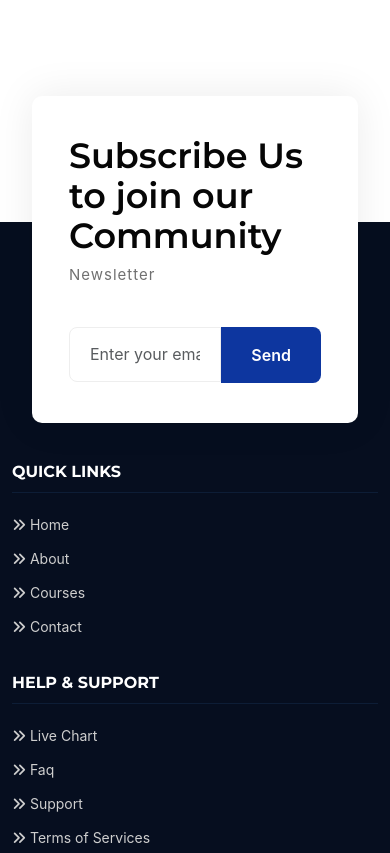
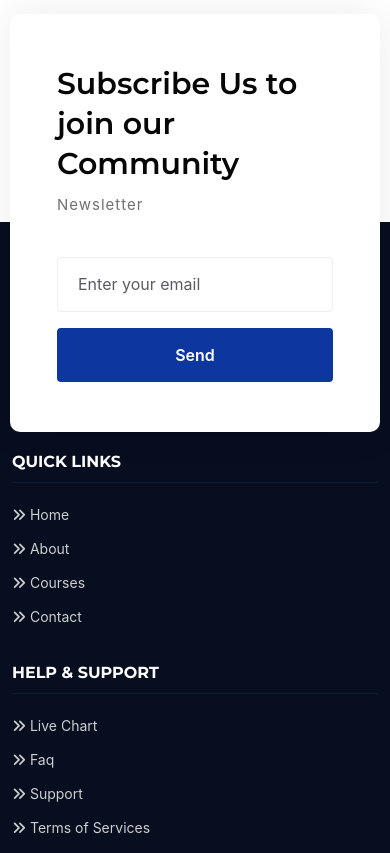
Before and after one commit to qoucname2202/the-studious, a plain HTML site: page index.html in a window 390 px wide. Shown: the part 10940-11793 px from the top of the page. Drawn offline with nearby package versions, Linux system fonts and the light colour scheme; a script that the page names is missing.

Commit message:
Fix responsive footer mobile

```diff
--- a/app/scss/layout/_footer.scss
+++ b/app/scss/layout/_footer.scss
@@ -1,5 +1,6 @@
 @use '../globals/colors' as *;
 @use '../globals/fonts' as *;
+@use '../util/breakpoints' as *;
 .footer {
 	margin-top: 100px;
 	&-about {
@@ -155,8 +156,6 @@
 			border-radius: 0 8px 8px 0;
 		}
 	}
-}
-
 	.form-control:focus {
 		outline: 0;
 		border: #91e6c4;
@@ -164,16 +163,14 @@
 		box-shadow: 0 0 0 0.2rem rgba(46, 202, 139, 0.25);
 	}
 	.mt-columns {
-	padding-top: 120px;
+		margin-top: 120px;
 	}
 	.columns-2 {
 		margin-top: 1.2em;
 	}
-
 	.border-about {
 		border-left: 1px solid rgba(64, 73, 82, 0.51);
 	}
-
 	.copyright {
 		background-color: #040a17;
 		padding: 20px 0;
@@ -191,3 +188,72 @@
 			}
 		}
 	}
+	@include maxw(991px) {
+		&-contact {
+			margin: 0 32px;
+		}
+		.border-about {
+			border-left: none;
+		}
+	}
+	@include maxw(767px) {
+		&-form {
+			button {
+				width: 30%;
+			}
+		}
+		&-contact {
+			top: -78px;
+			margin: 0 16px;
+		}
+		.border-about {
+			border-left: none;
+		}
+		.mt-columns {
+			margin-top: 150px;
+		}
+	}
+	@include minw(481px) {
+		&-heading {
+			font-size: 30px;
+		}
+	}
+	@include maxw(480px) {
+		&-heading {
+			font-size: 30px;
+			margin-bottom: 10px;
+		}
+		&-contact {
+			top: -160px;
+			margin: 0 10px;
+		}
+		&-form {
+			flex-wrap: wrap;
+			button {
+				width: 100%;
+				margin-top: 1em;
+				padding: 15px 30px;
+				border-radius: 4px;
+			}
+			input {
+				border-radius: 4px;
+			}
+			.footer-midd,
+			.footer-midd-2 {
+				padding: 0;
+			}
+			.mt-columns {
+				margin-top: 50px;
+			}
+		}
+	}
+	@include maxw(320px) {
+		&-heading {
+			font-size: 26px;
+			line-height: 31px;
+		}
+		.mt-columns {
+			margin-top: 150px;
+		}
+	}
+}
--- a/app/scss/util/_breakpoints.scss
+++ b/app/scss/util/_breakpoints.scss
@@ -1,65 +1,10 @@
-@media (max-width: 991px) {
-	.footer-contact {
-		margin: 0 2em;
+@mixin maxw($breakpoint) {
+	@media screen and (max-width: $breakpoint) {
+		@content;
 	}
 }
-@media (max-width: 768px) {
-	.w3-forms .footer-form button {
-		width: 30%;
-	}
-	.w3-footer .mt-columns {
-		margin-top: 150px;
-	}
-	.footer-contact {
-		top: -78px;
+@mixin minw($breakpoint) {
+	@media screen and (min-width: $breakpoint) {
+		@content;
 	}
 }
-@media (max-width: 480px) {
-	.w3-forms h4.footer-heading {
-		font-size: 30px;
-	}
-	.footer .mt-columns {
-		margin-top: 80px;
-	}
-}
-@media (max-width: 440px) {
-	.w3-forms .footer-form {
-		-ms-flex-wrap: wrap;
-		flex-wrap: wrap;
-	}
-	.w3-forms .footer-form button {
-		width: 100%;
-		margin-top: 1em;
-	}
-	.w3-forms .footer-form button {
-		padding: 15px 30px;
-		border-radius: 4px;
-	}
-	.w3-forms form.footer-form input {
-		border-radius: 4px;
-	}
-	.w3-forms h4.footer-heading {
-		margin-bottom: 10px;
-	}
-	.w3-forms .footer-midd,
-	.w3-forms .footer-midd-2 {
-		padding: 0;
-	}
-	.footer .mt-columns {
-		margin-top: 40px;
-	}
-	.footer-contact {
-		padding: 40px;
-	}
-}
-@media (max-width: 360px) {
-	.footer .mt-columns {
-		margin-top: 90px;
-	}
-}
-@media (max-width: 320px) {
-	.w3-forms h4.footer-heading {
-		font-size: 26px;
-		line-height: 31px;
-	}
-}
--- a/index.html
+++ b/index.html
@@ -1209,7 +1209,7 @@
 				<div class="container">
 					<div class="footer-content">
 						<div class="footer-contact">
-							<div class="row align-items-center w3__forms">
+							<div class="row align-items-center footer-frmMain">
 								<div class="footer-midd col-md-6">
 									<h4 class="footer-heading mb-lg-2">
 										Subscribe Us to join our Community
@@ -1230,7 +1230,7 @@
 							</div>
 						</div>
 						<div class="row mt-columns">
-							<div class="col-lg-2 col-md-6 mt-lg-0 mt-sm-5 sub-desc">
+							<div class="col-lg-2 col-sm-6 mt-lg-0 mt-sm-5 sub-desc">
 								<h6>QUICK LINKS</h6>
 								<ul>
 									<li>
@@ -1260,7 +1260,7 @@
 								</ul>
 							</div>
 							<div
-								class="col-lg-3 col-md-6 sub-desc pl-lg-5 mt-lg-0 mt-sm-5 mt-4"
+								class="col-lg-3 col-sm-6 sub-desc pl-lg-5 mt-lg-0 mt-sm-5 mt-4"
 							>
 								<h6>HELP & SUPPORT</h6>
 								<ul>
@@ -1290,7 +1290,7 @@
 									</li>
 								</ul>
 							</div>
-							<div class="col-lg-3 col-md-6 sub-contact mt-lg-0 mt-sm-5 mt-4">
+							<div class="col-lg-3 col-sm-6 sub-contact mt-lg-0 mt-sm-5 mt-4">
 								<h6>CONTACT</h6>
 								<div class="footer-about">
 									<ul class="footer-social">
@@ -1316,7 +1316,7 @@
 								</div>
 							</div>
 							<div
-								class="col-lg-4 col-md-6 sub-social border-about pl-lg-5 mt-lg-0 mt-sm-5 mt-4"
+								class="col-lg-4 col-sm-6 sub-social border-about pl-lg-5 mt-lg-0 mt-sm-5 mt-4"
 							>
 								<h6>ABOUT</h6>
 								<p>
```
Also changed, not shown: dist/style.css, 1 other file. Lines whose indentation alone changed are shown as unchanged.
